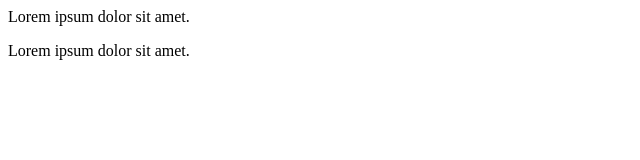
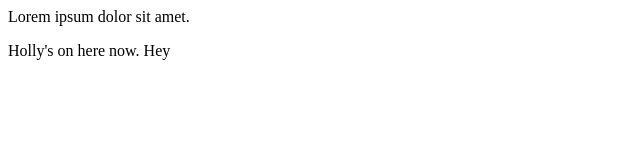
Before and after one commit to sarazaidan/sara, a plain HTML site: page index.html in a window 1280 px wide. Shown: the full height of the page, 0-640 px from the left. Drawn offline with Linux system fonts and the light colour scheme.

Commit message:
changed text

```diff
--- a/index.html
+++ b/index.html
@@ -9,7 +9,7 @@
 
 <body>
     <p>Lorem ipsum dolor sit amet.</p>
-    <p>Lorem ipsum dolor sit amet.</p>
+    <p>Holly's on here now. Hey</p>
 </body>
 
 </html>
```
